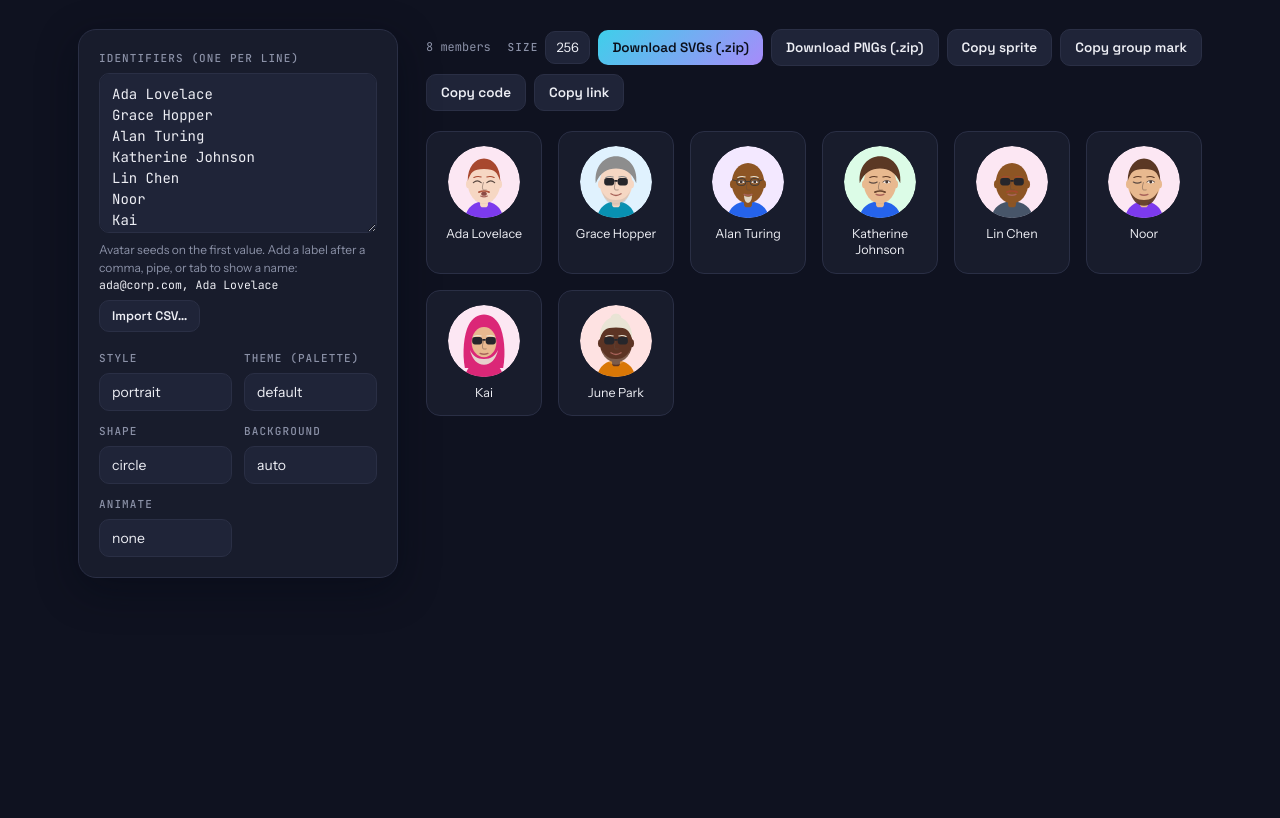
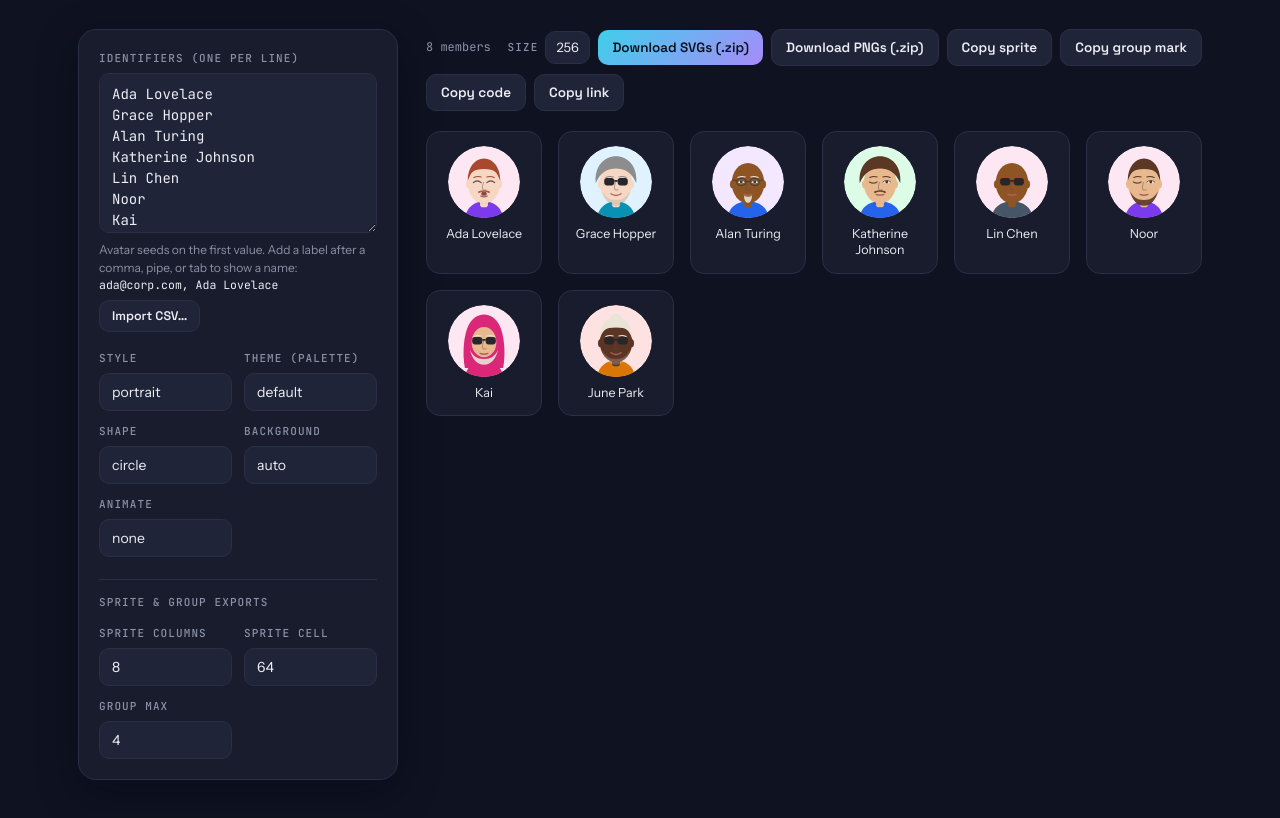
Before and after one commit to go4cas/cast, a website: page team.html in a window 1280 px wide. Shown: the part 260-1078 px from the top of the page. Before the commit the page ends 918 px from the top, so only its background shows below. Drawn offline with Linux system fonts and the light colour scheme.

Commit message:
Team Builder: sprite & group export controls
Add a "Sprite & group exports" control group: sprite columns, sprite
cell size, and the group's max members (before the +N chip). These feed
the Copy sprite / Copy group mark exports instead of the previous fixed
defaults; both still inherit the team style, palette, shape, and
background.

Co-Authored-By: Claude Opus 4.8 <noreply@anthropic.com>

```diff
--- a/team.html
+++ b/team.html
@@ -67,6 +67,7 @@
       textarea:focus, select:focus { border-color: var(--acc1); }
       select { appearance: none; -webkit-appearance: none; cursor: pointer; }
       .grid-2 { display: grid; grid-template-columns: 1fr 1fr; gap: 12px; }
+      .panel-section { font-family: var(--font-mono); font-size: 11px; font-weight: 500; letter-spacing: 0.1em; text-transform: uppercase; color: var(--dim); margin: 4px 0 -4px; padding-top: 14px; border-top: 1px solid var(--border); }
       .hint { margin: 2px 0 0; font-size: 12px; color: var(--dim); line-height: 1.45; }
       .hint .mono { font-family: var(--font-mono); font-size: 11.5px; color: var(--text); }
 
@@ -165,6 +166,21 @@
             <div class="field">
               <label class="field-label" for="animate">Animate</label>
               <select id="animate"></select>
+            </div>
+          </div>
+          <p class="panel-section">Sprite &amp; group exports</p>
+          <div class="grid-2">
+            <div class="field">
+              <label class="field-label" for="sprite-cols">Sprite columns</label>
+              <select id="sprite-cols"></select>
+            </div>
+            <div class="field">
+              <label class="field-label" for="sprite-cell">Sprite cell</label>
+              <select id="sprite-cell"></select>
+            </div>
+            <div class="field">
+              <label class="field-label" for="group-max">Group max</label>
+              <select id="group-max"></select>
             </div>
           </div>
         </section>
@@ -630,6 +646,9 @@
         fillSelect($('#background'), Object.keys(BACKGROUNDS), state.background);
         fillSelect($('#animate'), ANIMATIONS, state.animate);
         fillSelect($('#size'), SIZES, '256');
+        fillSelect($('#sprite-cols'), ['2', '4', '6', '8'], '8');
+        fillSelect($('#sprite-cell'), ['48', '64', '96', '128'], '64');
+        fillSelect($('#group-max'), ['2', '3', '4'], '4');
 
         $('#names').addEventListener('input', (e) => { state.names = e.target.value.split('\n'); render(); });
         ['style', 'theme', 'shape', 'background', 'animate'].forEach((key) => {
@@ -662,8 +681,8 @@
 
         $('#dl-zip').addEventListener('click', downloadZip);
         $('#dl-png').addEventListener('click', downloadPng);
-        $('#copy-sprite').addEventListener('click', () => copyText(createAvatarSprite(memberSeeds(), { ...teamOptions(), cell: 96 }), 'Sprite SVG copied'));
-        $('#copy-group').addEventListener('click', () => copyText(createAvatarGroup(memberSeeds(), teamOptions()), 'Group mark copied'));
+        $('#copy-sprite').addEventListener('click', () => copyText(createAvatarSprite(memberSeeds(), { ...teamOptions(), columns: parseInt($('#sprite-cols').value, 10), cell: parseInt($('#sprite-cell').value, 10), gap: 8 }), 'Sprite SVG copied'));
+        $('#copy-group').addEventListener('click', () => copyText(createAvatarGroup(memberSeeds(), { ...teamOptions(), max: parseInt($('#group-max').value, 10) }), 'Group mark copied'));
         $('#copy-code').addEventListener('click', () => copyText(codeSnippet(), 'Code copied'));
         $('#copy-link').addEventListener('click', () => { updateHash(); copyText(location.href, 'Link copied'); });
 
```
